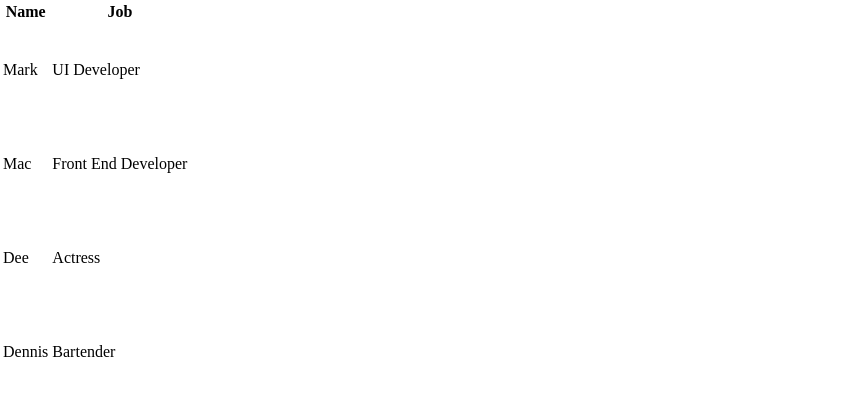
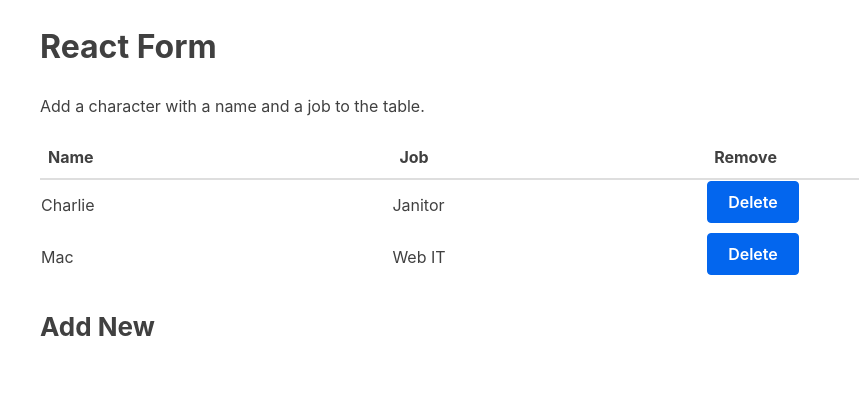
Before and after one commit to maci-kb24/react-demo, a React (Create React App) app: page / in a window 1280 px wide. Shown: the top 396 px of the page, without its empty margins (0-859 px from the left). Built offline with nearby package versions, Linux system fonts and the light colour scheme.

Commit message:
styling table

```diff
--- a/src/App.js
+++ b/src/App.js
@@ -1,31 +1,48 @@
 import React, {Component} from 'react'
-import Table from './Table'
+import Table from './components/Table'
 
 class App extends Component {
-    render() {
 
-      const characters = [
+  state = {
+    characters: [
       {
-          name: 'Mark',
-          job: 'UI Developer',
+        name: 'Charlie',
+        job: 'Janitor'
       },
       {
         name: 'Mac',
-          job: 'Front End Developer',
-        },
-        {
-          name: 'Dee',
-          job: 'Actress',
-        },
-        {
-          name: 'Dennis',
-          job: 'Bartender',
+        job: 'Web IT'
       }
     ]
+  };
 
-      return(
+  removeCharacter = (index) => {
+    const { characters } = this.state
+
+    this.setState({
+      characters: characters.filter((character, i) => {
+        return i !== index
+      })
+    });
+  }
+
+  handleSubmit = character => {
+    this.setState({characters: [...this.state.characters, character]});
+  }
+
+  render() {
+
+    const { characters } = this.state;
+
+    return (
         <div className="container">
-          <Table characterData={characters} />
+          <h1>React Form</h1>
+          <p>Add a character with a name and a job to the table.</p>
+          <Table
+            characterData={characters}
+            removeCharacter={this.removeCharacter}
+          />
+          <h3>Add New</h3>
         </div>
       )
     }
--- a/src/Table.js
+++ b/src/components/Table.js
@@ -1,4 +1,4 @@
-import React, {Component} from 'react'
+import React from 'react';
 
 const TableHeader = () => {
     return (
@@ -6,6 +6,7 @@ const TableHeader = () => {
             <tr>
                 <th>Name</th>
                 <th>Job</th>
+                <th>Remove</th>
             </tr>
          </thead>
     )
@@ -18,28 +19,28 @@ const TableBody = (props) => {
             <tr key={index}>
                 <td>{row.name}</td>
                 <td>{row.job}</td>
+                <td>
+                    <button onClick={() => props.removeCharacter(index)}>Delete</button>
+                </td>
             </tr>
         )
     })
-
 
     return (
         <tbody>{rows}</tbody>
     )
 }
 
-class Table extends Component {
-    render() {
+const Table = (props) => {
 
-     const {characterData} = this.props
+    const {characterData, removeCharacter} = props
 
-     return (
-         <table>
-             <TableHeader />
-             <TableBody characterData={characterData} />
-         </table>
-     )
-    }
+    return (
+        <table className="table">
+            <TableHeader />
+            <TableBody characterData={characterData} removeCharacter={removeCharacter} />
+        </table>
+    )
 }
 
 export default Table
--- a/src/index.css
+++ b/src/index.css
@@ -12,6 +12,8 @@
   line-height: 1.15; /* 1 */
   -webkit-text-size-adjust: 100%; /* 2 */
   height:100%;
+  font: normal normal normal 1rem/1.6 -apple-system,BlinkMacSystemFont,Helvetica Neue,Helvetica,Arial,sans-serif;
+  font-size: 1rem;
 }
 
 /* Sections
@@ -24,6 +26,7 @@
 body {
   margin: 0;
   min-height:100%;
+  color: #404040;
 }
 
 /**
@@ -349,7 +352,52 @@ template {
 [hidden] {
   display: none;
 }
+.container {
+  padding:0 1rem;
+  max-width:1200px;
+  margin:0 auto;
+}
+.container h3 {
+  font-size:26px;
+  line-height: 34px;
+}
 
 table {
-  height:400px;
+  border-collapse: collapse;
+  border-spacing: 0;
+  width:100%;
+  max-width: 100%;
+  margin:0 0 1.5rem;
 }
+thead th {
+  text-align: left;
+  padding:.5rem;
+  border-bottom: 2px solid #dedede;
+  font-size:16px;
+  line-height: 26px;
+}
+button {
+  display: inline-block;
+  border: 1px solid #0366ee;
+  border-radius: 4px;
+  background: #0366ee;
+  color: #fff;
+  font-weight: 600;
+  font-family: -apple-system,BlinkMacSystemFont,Helvetica Neue,Helvetica,Arial,sans-serif;
+  font-size: 1rem;
+  text-transform: none;
+  padding: .75rem 1.25rem;
+  margin: 0 0 .5rem;
+  vertical-align: middle;
+  text-align: center;
+  cursor: pointer;
+  text-decoration: none;
+  line-height: 1;
+}
+button:focus {
+  border: 1px solid #0366ee;
+}
+button:hover {
+  background: #0250bc;
+  border: 1px solid #0250bc;
+}
--- a/src/index.js
+++ b/src/index.js
@@ -1,5 +1,5 @@
 import React from 'react';
-import ReactDOM, { render } from 'react-dom';
+import ReactDOM from 'react-dom';
 import App from './App';
 import './index.css';
 
```
Lines whose indentation alone changed are shown as unchanged.
